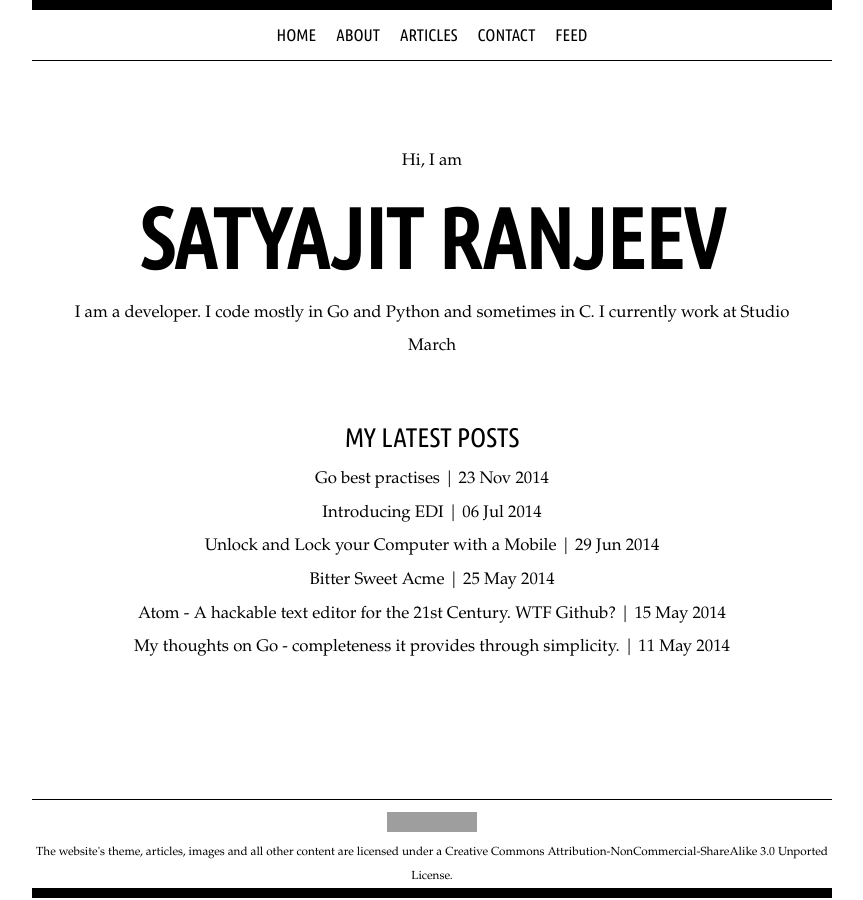
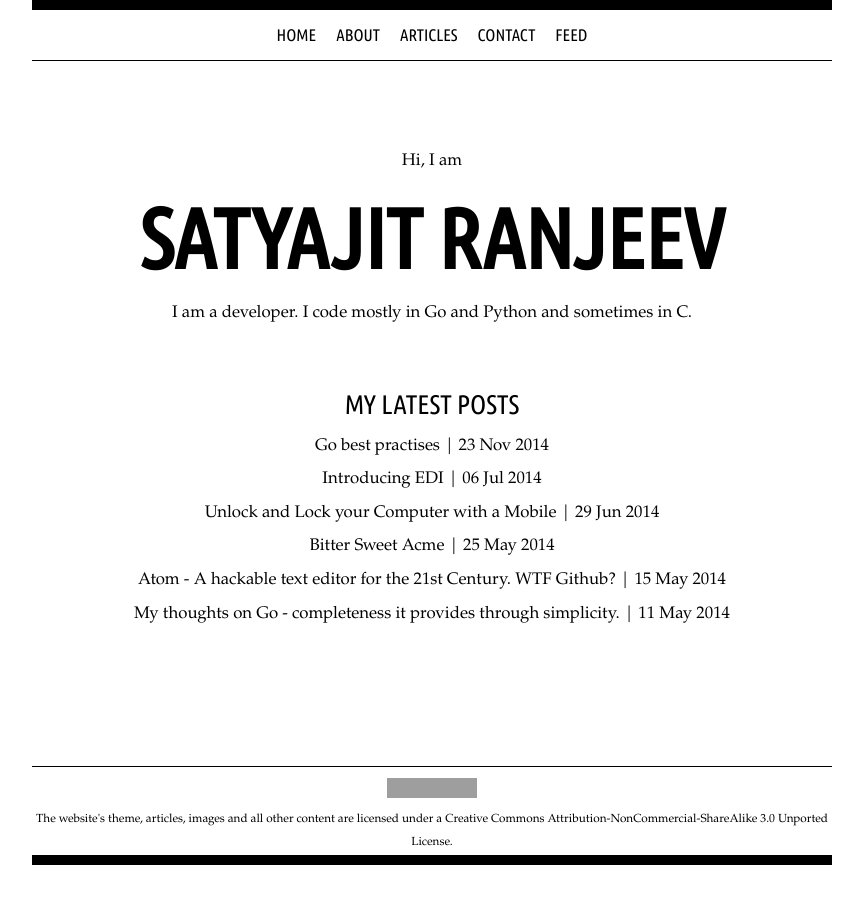
Before and after one commit to satran/satran.github.io, a Jekyll site: the page built from index.html, in a window 1280 px wide. Shown: the whole page, without its empty margins (208-1071 px from the left). Built offline with Jekyll 4.4.1, drawn with Linux system fonts in a browser that asks for light colours; some web fonts are replaced; grey boxes are pictures that could not be loaded.

Commit message:
Removing the old work place.

```diff
--- a/index.html
+++ b/index.html
@@ -7,7 +7,7 @@ title: Satyajit Ranjeev
     <div id="me">
         <p class="text">Hi, I am </p>
         <p class="name">Satyajit Ranjeev</p>
-        <p class="text">I am a developer. I code mostly in Go and Python and sometimes in C. I currently work at Studio March</p>
+        <p class="text">I am a developer. I code mostly in Go and Python and sometimes in C.</p>
     </div>
 
     <div class="container">
```
